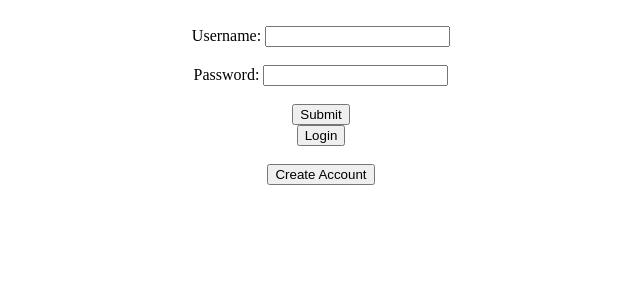
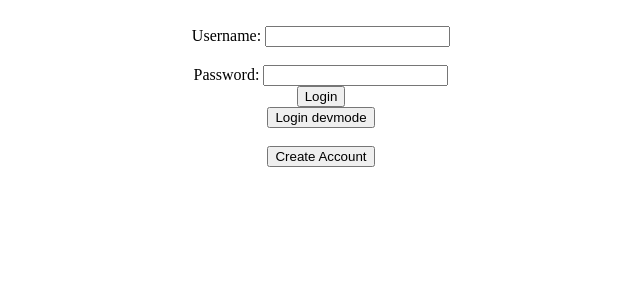
Before and after one commit to grey-box/Project_Cybercafe, a PHP site: page /Loginpage.html in a window 1280 px wide. Shown: the top 300 px of the page, without its empty margins (319-959 px from the left). Run offline with PHP 8.4, Linux system fonts and the light colour scheme.

Commit message:
Minor changes
some minor changes that I need to save before trying a different idea to prevent loss of progress.

```diff
--- a/HTML for Portal/Loginpage.html
+++ b/HTML for Portal/Loginpage.html
@@ -4,14 +4,7 @@
 
     <title>Login</title>
     <link rel="stylesheet" href="styles.css">
-    <style>
-        .container{
-            height: 200px;
-            width: 500px;
-            border: 2px solid black;
-            margin-top: 30px;
-        }
-    </style>
+
 </head>
 <body>
 
@@ -19,14 +12,15 @@
 <br>
   <label for="fname">Username:</label>
   <input type="text" id="fname" name="fname"><br><br>
-  <label for="lname">Password:</label>
-  <input type="text" id="lname" name="lname"><br><br>
-  <input type="submit">
+  <label for="passreq">Password:</label>
+    <input type="password" id="passreq" name="password" minlength="8" required >
+    <br>
+  <input type="submit" value="Login">
 
 </form>
 
 <a href="MainMenu.html"> <!-- use for page navigation purposes until php is complete.-->
-            <button class="btn btn-primary btn-lg">Login</button>
+            <button class="btn btn-primary btn-lg">Login devmode</button>
 </a>
 
 <br>
--- a/HTML for Portal/styles.css
+++ b/HTML for Portal/styles.css
@@ -10,4 +10,5 @@
   }
   body {
     text-align: center;
+
 }
```
